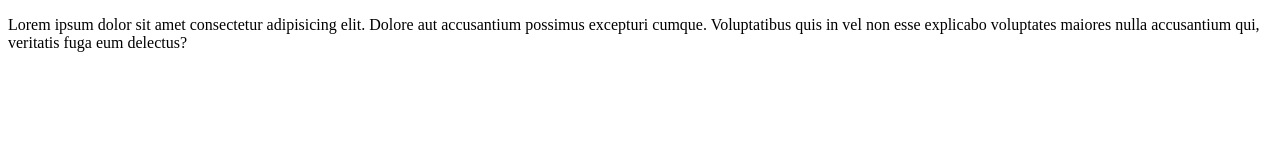
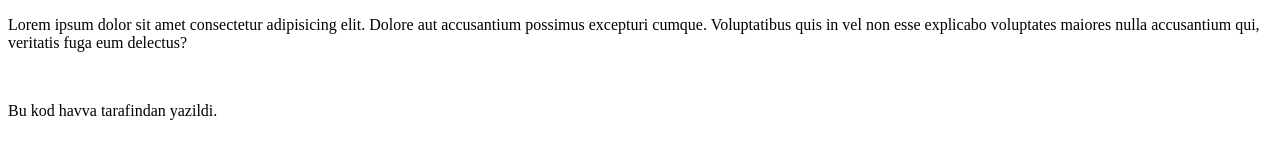
Before and after one commit to HavvaCoskun1/T103, a plain HTML site: page index.html in a window 1280 px wide. Drawn offline with Linux system fonts and the light colour scheme.

Commit message:
bu havvadan geldi

```diff
--- a/index.html
+++ b/index.html
@@ -8,5 +8,7 @@
 </head>
 <body>
   <p>Lorem ipsum dolor sit amet consectetur adipisicing elit. Dolore aut accusantium possimus excepturi cumque. Voluptatibus quis in vel non esse explicabo voluptates maiores nulla accusantium qui, veritatis fuga eum delectus?</p>
+  <br>
+  <p>Bu kod havva tarafindan yazildi.</p>
 </body>
 </html>
```
